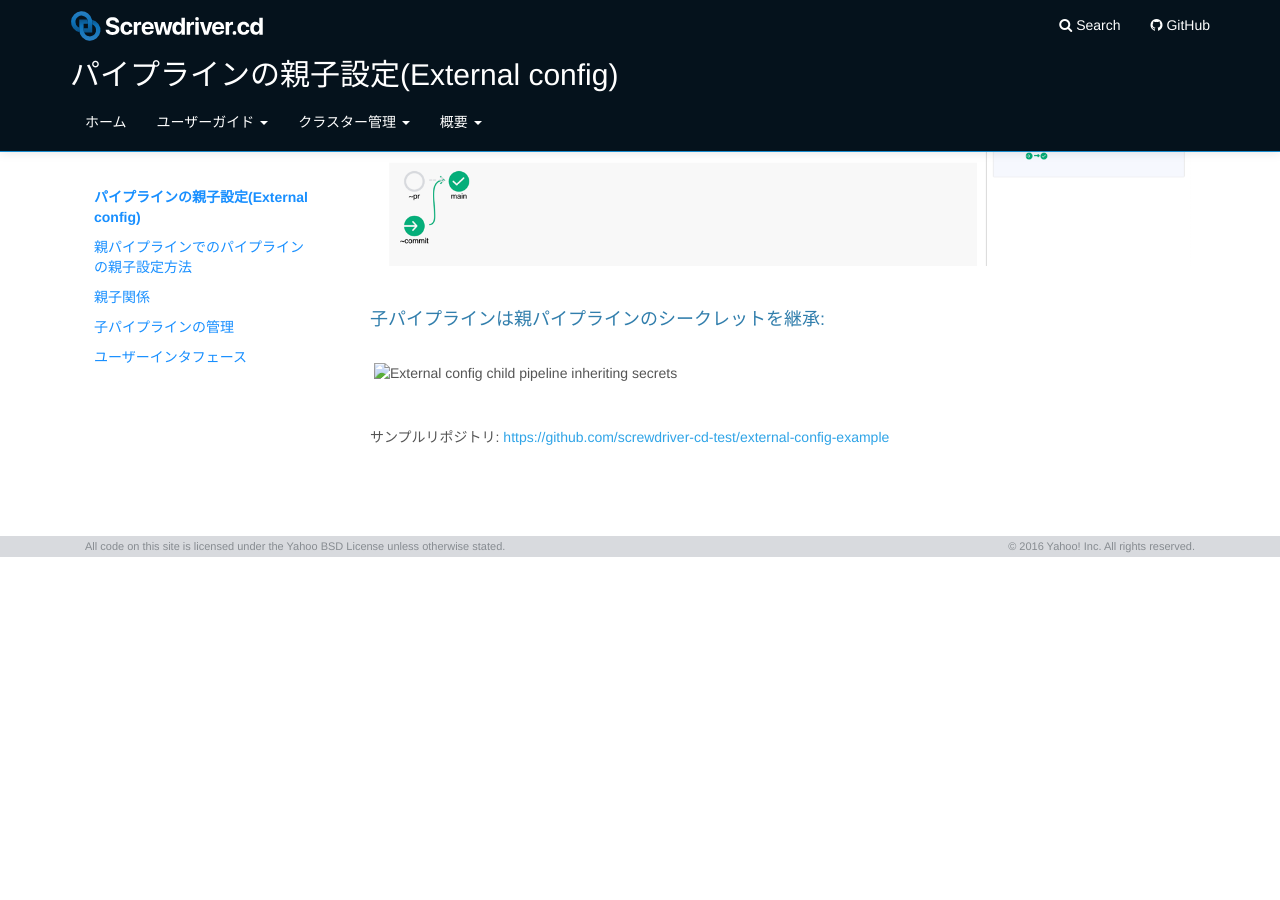
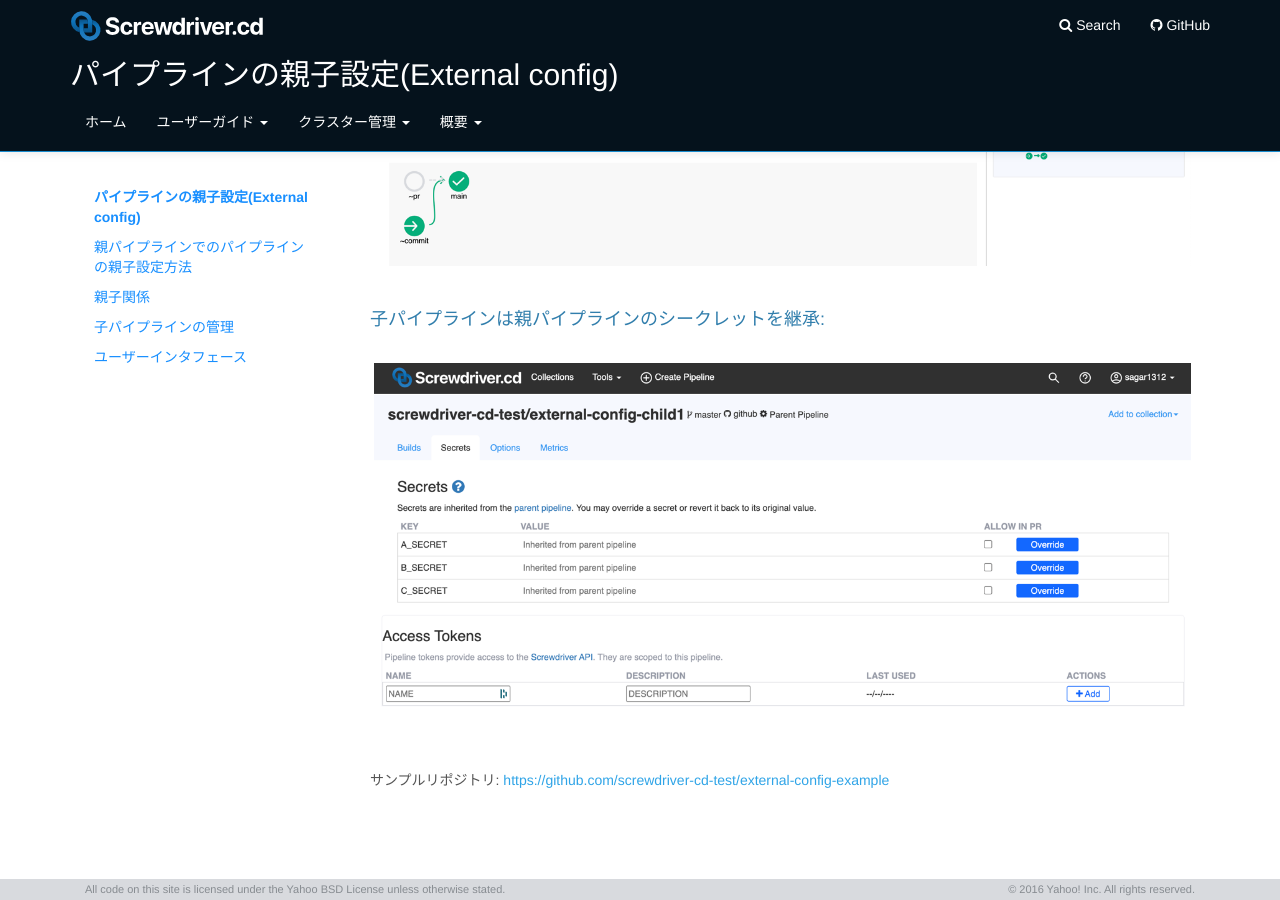
Before and after one commit to screwdriver-cd/guide, a Jekyll site: the page built from docs/ja/user-guide/configuration/externalConfig.md, in a window 1280 px wide and 900 px high, scrolled down 2676 px. Built offline with Jekyll 4.4.1, drawn with Linux system fonts in a browser that asks for light colours; before the commit the page ends 3233 px from its top, so only the background shows below that.

Commit message:
Update externalConfig.md

```diff
--- a/docs/ja/user-guide/configuration/externalConfig.md
+++ b/docs/ja/user-guide/configuration/externalConfig.md
@@ -80,6 +80,6 @@ jobs:
 ![External config inactive child pipeline](../../../user-guide/assets/external-config-child-inactive.png)
 
 #### 子パイプラインは親パイプラインのシークレットを継承:
- ![External config child pipeline inheriting secrets](../../../user-guide/external-config-child-secrets.png)
+ ![External config child pipeline inheriting secrets](../../../user-guide/assets/external-config-child-secrets.png)
 
 サンプルリポジトリ: <https://github.com/screwdriver-cd-test/external-config-example>
```
